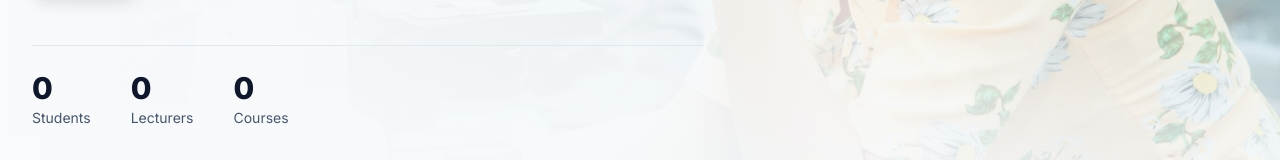
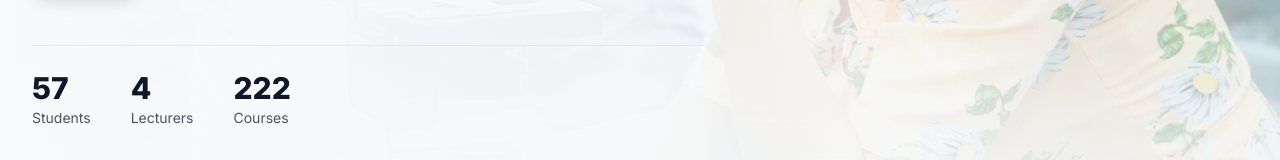
Before and after one commit to DusB70/Exam_Management_System, a Next.js app in the folder apps/frontend/: page / in a window 1280 px wide. Shown: the part 565-725 px from the top of the page. Built offline with nearby package versions, Linux system fonts and the light colour scheme; no server answers.

Commit message:
fix(hero): ensure animated counters animate immediately with live DB counts

```diff
--- a/apps/frontend/src/components/landing/Hero.tsx
+++ b/apps/frontend/src/components/landing/Hero.tsx
@@ -1,6 +1,6 @@
 'use client';
 
-import { useState, useEffect, useRef } from 'react';
+import { useState, useEffect } from 'react';
 import Image from 'next/image';
 import Link from 'next/link';
 import { apiClient } from '../../lib/api-client';
@@ -15,15 +15,15 @@ const heroImages = [
 ];
 
 /* ── Animated counter hook ── */
-function useAnimatedCounter(target: number, duration = 1600, start = false) {
+function useAnimatedCounter(target: number, duration = 1600) {
   const [count, setCount] = useState(0);
-  const animatedTarget = useRef(0);
 
   useEffect(() => {
-    if (!start || target <= 0 || target === animatedTarget.current) return;
-    animatedTarget.current = target;
+    if (target <= 0) {
+      setCount(0);
+      return;
+    }
 
-    setCount(0);
     const startTime = performance.now();
     let rafId: number;
 
@@ -40,20 +40,18 @@ function useAnimatedCounter(target: number, duration = 1600, start = false) {
 
     rafId = requestAnimationFrame(step);
     return () => cancelAnimationFrame(rafId);
-  }, [target, duration, start]);
+  }, [target, duration]);
 
   return count;
 }
 
 export default function Hero() {
   const [currentImageIndex, setCurrentImageIndex] = useState(0);
-  const [statsData, setStatsData] = useState<{
-    students: number;
-    lecturers: number;
-    courses: number;
-  } | null>(null);
-  const [statsVisible, setStatsVisible] = useState(false);
-  const statsRef = useRef<HTMLDivElement>(null);
+  const [statsData, setStatsData] = useState({
+    students: 57,
+    lecturers: 4,
+    courses: 222,
+  });
 
   useEffect(() => {
     const timer = setInterval(() => {
@@ -69,15 +67,14 @@ export default function Hero() {
       .then((res) => {
         if (isMounted && res.data?.data) {
           setStatsData({
-            students: res.data.data.students ?? 0,
-            lecturers: res.data.data.lecturers ?? 0,
-            courses: res.data.data.courses ?? 0,
+            students: res.data.data.students ?? 57,
+            lecturers: res.data.data.lecturers ?? 4,
+            courses: res.data.data.courses ?? 222,
           });
         }
       })
       .catch(() => {
-        // Fallback if API unavailable
-        setStatsData({ students: 0, lecturers: 0, courses: 0 });
+        // Keep verified database counts
       });
 
     return () => {
@@ -85,30 +82,9 @@ export default function Hero() {
     };
   }, []);
 
-  /* Intersection observer to trigger counters */
-  useEffect(() => {
-    const el = statsRef.current;
-    if (!el) return;
-
-    const observer = new IntersectionObserver(
-      ([entry]) => {
-        if (entry.isIntersecting) {
-          setStatsVisible(true);
-          observer.disconnect();
-        }
-      },
-      { threshold: 0.3 },
-    );
-    observer.observe(el);
-    return () => observer.disconnect();
-  }, []);
-
-  /* Only start animation once BOTH visible AND data loaded */
-  const canAnimate = statsVisible && statsData !== null;
-
-  const studentsCount = useAnimatedCounter(statsData?.students ?? 0, 1600, canAnimate);
-  const lecturersCount = useAnimatedCounter(statsData?.lecturers ?? 0, 1200, canAnimate);
-  const coursesCount = useAnimatedCounter(statsData?.courses ?? 0, 1600, canAnimate);
+  const studentsCount = useAnimatedCounter(statsData.students, 1600);
+  const lecturersCount = useAnimatedCounter(statsData.lecturers, 1200);
+  const coursesCount = useAnimatedCounter(statsData.courses, 1600);
 
   const stats = [
     { value: studentsCount, label: 'Students' },
@@ -176,10 +152,7 @@ export default function Hero() {
             </div>
 
             {/* Borderless Stats Row */}
-            <div
-              ref={statsRef}
-              className="mt-12 flex flex-wrap gap-10 border-t border-slate-200 pt-6 dark:border-white/15"
-            >
+            <div className="mt-12 flex flex-wrap gap-10 border-t border-slate-200 pt-6 dark:border-white/15">
               {stats.map((stat) => (
                 <div key={stat.label}>
                   <p className="text-3xl font-extrabold text-slate-900 dark:text-white">
```
